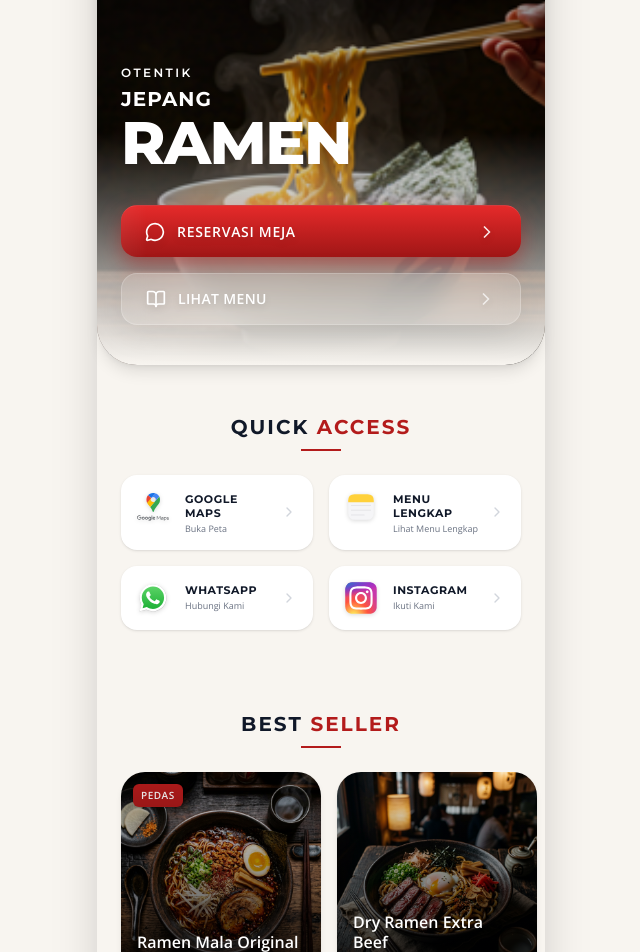
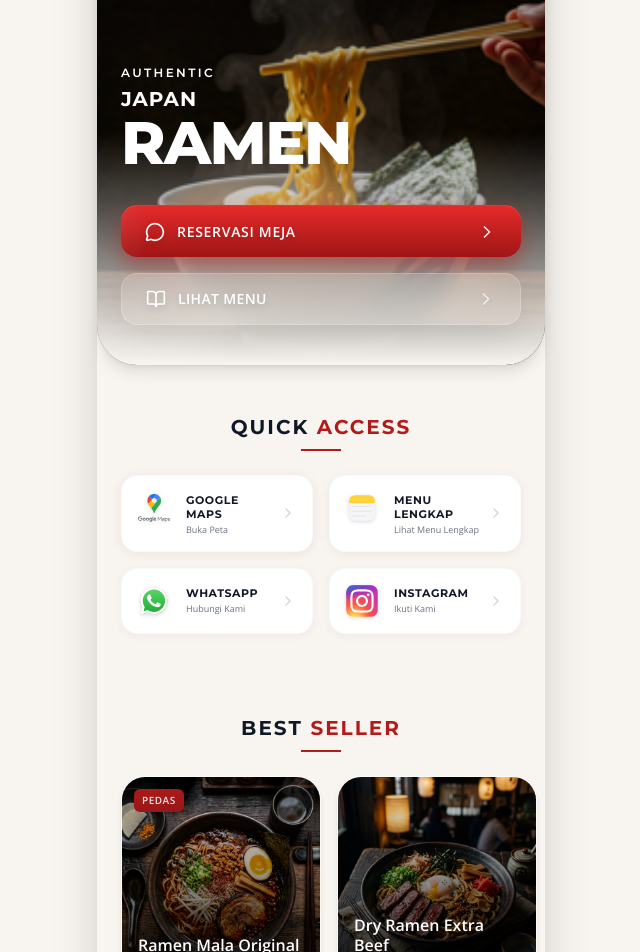
Before and after one commit to dzakwanfadhlullah/JoffiRamen, a Next.js app: page / in a window 1280 px wide. Shown: the part 111-1063 px from the top of the page, without its empty margins (319-959 px from the left). Built offline with nearby package versions, Linux system fonts and the light colour scheme.

Commit message:
feat: implement zen in motion natural animations and fix hero text

```diff
--- a/app/components/BestSellerCarousel.tsx
+++ b/app/components/BestSellerCarousel.tsx
@@ -30,11 +30,24 @@ export default function BestSellerCarousel() {
 
   return (
     <section>
-      <div className="text-center mb-6">
+      <div className="text-center mb-6 overflow-hidden">
+        <motion.div
+          initial={{ y: "100%" }}
+          whileInView={{ y: 0 }}
+          viewport={{ once: true }}
+          transition={{ duration: 0.8, ease: [0.16, 1, 0.3, 1] }}
+        >
           <h2 className="font-heading text-xl font-bold tracking-widest text-gray-900">
             BEST <span className="text-[var(--color-brand-red)]">SELLER</span>
           </h2>
-        <div className="w-10 h-0.5 bg-[var(--color-brand-red)] mx-auto mt-2"></div>
+          <motion.div
+            initial={{ scaleX: 0 }}
+            whileInView={{ scaleX: 1 }}
+            viewport={{ once: true }}
+            transition={{ duration: 1, delay: 0.4 }}
+            className="w-10 h-0.5 bg-[var(--color-brand-red)] mx-auto mt-2 origin-center"
+          ></motion.div>
+        </motion.div>
       </div>
 
       {/* Horizontal Scrollable Container */}
@@ -47,7 +60,7 @@ export default function BestSellerCarousel() {
             viewport={{ once: true, margin: "-50px" }}
             whileTap={{ scale: 0.96 }}
             transition={{ type: "spring", stiffness: 200, damping: 20, delay: index * 0.15 }}
-            className="relative min-w-[200px] h-[220px] rounded-[24px] overflow-hidden shadow-md snap-center shrink-0 group cursor-pointer"
+            className="relative min-w-[200px] h-[220px] rounded-[24px] overflow-hidden shadow-md snap-center shrink-0 group cursor-pointer border border-white/50"
           >
             {item.badge && (
               <div className="absolute top-3 left-3 bg-[var(--color-brand-red)] text-white text-[10px] font-bold px-2 py-1 rounded-md z-10 tracking-wider shadow-sm">
@@ -55,6 +68,11 @@ export default function BestSellerCarousel() {
               </div>
             )}
 
+            <motion.div
+              whileInView={{ scale: [1, 1.05, 1] }}
+              transition={{ repeat: Infinity, duration: 10, ease: "easeInOut" }}
+              className="absolute inset-0 z-0"
+            >
               <Image
                 src={item.image}
                 alt={item.name}
@@ -62,6 +80,7 @@ export default function BestSellerCarousel() {
                 className="object-cover group-hover:scale-110 transition-transform duration-700 ease-in-out origin-center"
                 sizes="200px"
               />
+            </motion.div>
 
             <div className="absolute inset-0 card-gradient flex flex-col justify-end p-4 text-white z-10 pointer-events-none">
               <h4 className="font-bold text-base leading-tight mb-1">{item.name}</h4>
--- a/app/components/HeroSection.tsx
+++ b/app/components/HeroSection.tsx
@@ -47,22 +47,71 @@ export default function HeroSection({ onOpenMenu }: HeroSectionProps) {
           </button>
         </nav>
 
+        {/* Floating Vapor Effect (Zen in Motion) */}
+        <div className="absolute top-20 left-0 w-full h-64 pointer-events-none overflow-hidden z-0 opacity-20">
+          {[1, 2, 3].map((i) => (
+            <motion.svg
+              key={i}
+              className="absolute text-white/40 fill-current"
+              width="200"
+              height="400"
+              viewBox="0 0 200 400"
+              initial={{ y: 200, x: i * 80, opacity: 0, scale: 0.5 }}
+              animate={{
+                y: -100,
+                x: i * 80 + (Math.sin(i) * 30),
+                opacity: [0, 1, 0],
+                scale: [0.5, 1.2, 1.5]
+              }}
+              transition={{
+                duration: 8 + i * 2,
+                repeat: Infinity,
+                ease: "linear",
+                delay: i * 3
+              }}
+            >
+              <path d="M100,300 Q130,250 100,200 T100,100" fill="none" stroke="currentColor" strokeWidth="2" strokeDasharray="5,5" />
+            </motion.svg>
+          ))}
+        </div>
+
         {/* Main Text with Framer Motion fade-in */}
         <motion.div
-          initial={{ opacity: 0, y: 20 }}
+          initial={{ opacity: 0, y: 30 }}
           animate={{ opacity: 1, y: 0 }}
-          transition={{ duration: 0.8, ease: "easeOut" }}
-          className="mb-8 text-white"
+          transition={{ duration: 1.2, ease: [0.16, 1, 0.3, 1] }}
+          className="mb-8 text-white relative z-10"
         >
-          <p className="font-heading text-xs tracking-[0.2em] font-semibold mb-1">
-            OTENTIK
-          </p>
-          <p className="font-heading text-xl font-bold tracking-wider mb-0">
-            JEPANG
-          </p>
-          <h1 className="font-heading text-6xl font-extrabold tracking-tight mt-0">
-            RAMEN
-          </h1>
+          <div className="overflow-hidden">
+            <motion.p
+              initial={{ y: "100%" }}
+              animate={{ y: 0 }}
+              transition={{ duration: 0.8, delay: 0.2 }}
+              className="font-heading text-xs tracking-[0.2em] font-semibold mb-1"
+            >
+              AUTHENTIC
+            </motion.p>
+          </div>
+          <div className="overflow-hidden">
+            <motion.p
+              initial={{ y: "100%" }}
+              animate={{ y: 0 }}
+              transition={{ duration: 0.8, delay: 0.3 }}
+              className="font-heading text-xl font-bold tracking-wider mb-0"
+            >
+              JAPAN
+            </motion.p>
+          </div>
+          <div className="overflow-hidden">
+            <motion.h1
+              initial={{ y: "100%" }}
+              animate={{ y: 0 }}
+              transition={{ duration: 0.8, delay: 0.4 }}
+              className="font-heading text-6xl font-extrabold tracking-tight mt-0"
+            >
+              RAMEN
+            </motion.h1>
+          </div>
         </motion.div>
 
         {/* Call to Action Buttons */}
--- a/app/components/LocationSection.tsx
+++ b/app/components/LocationSection.tsx
@@ -7,12 +7,13 @@ export default function LocationSection() {
   return (
     <section>
       {/* Compact Info Card */}
+      <div className="overflow-hidden">
         <motion.div
-        initial={{ opacity: 0, y: 20 }}
+          initial={{ opacity: 0, y: 100 }}
           whileInView={{ opacity: 1, y: 0 }}
           viewport={{ once: true }}
-        transition={{ duration: 0.5 }}
-        className="bg-white/90 backdrop-blur-md rounded-[20px] py-4 px-5 mb-4 shadow-sm flex items-center justify-between"
+          transition={{ duration: 0.8, ease: [0.16, 1, 0.3, 1] }}
+          className="bg-white/90 backdrop-blur-md rounded-[20px] py-4 px-5 mb-4 shadow-sm flex items-center justify-between border border-gray-50"
         >
           {/* Address */}
           <div className="flex items-center gap-3">
@@ -39,12 +40,17 @@ export default function LocationSection() {
             </div>
           </div>
         </motion.div>
+      </div>
 
       {/* Map Button */}
       <motion.a
         href="https://maps.app.goo.gl/zJJVAabod4ahAJmP6"
         target="_blank"
         rel="noopener noreferrer"
+        initial={{ opacity: 0, scale: 0.95 }}
+        whileInView={{ opacity: 1, scale: 1 }}
+        viewport={{ once: true }}
+        transition={{ duration: 0.5, delay: 0.2 }}
         whileHover={{ scale: 1.02 }}
         whileTap={{ scale: 0.98 }}
         className="w-full bg-[var(--color-brand-black)] text-white h-[52px] px-6 rounded-[14px] flex justify-center items-center gap-2 font-bold text-sm tracking-widest shadow-md hover:bg-gray-800 transition"
--- a/app/components/QuickAccessGrid.tsx
+++ b/app/components/QuickAccessGrid.tsx
@@ -42,11 +42,24 @@ export default function QuickAccessGrid({ onOpenMenu }: QuickAccessGridProps) {
 
   return (
     <section>
-      <div className="text-center mb-6">
-        <h2 className="font-heading text-xl font-bold tracking-widest text-gray-900">
-          QUICK <span className="text-[var(--color-brand-red)]">ACCESS</span>
-        </h2>
-        <div className="w-10 h-0.5 bg-[var(--color-brand-red)] mx-auto mt-2"></div>
+      <div className="text-center mb-6 overflow-hidden">
+        <motion.div
+          initial={{ y: "100%" }}
+          whileInView={{ y: 0 }}
+          viewport={{ once: true }}
+          transition={{ duration: 0.8, ease: [0.16, 1, 0.3, 1] }}
+        >
+          <h2 className="font-heading text-xl font-bold tracking-widest text-gray-900">
+            QUICK <span className="text-[var(--color-brand-red)]">ACCESS</span>
+          </h2>
+          <motion.div
+            initial={{ scaleX: 0 }}
+            whileInView={{ scaleX: 1 }}
+            viewport={{ once: true }}
+            transition={{ duration: 1, delay: 0.4 }}
+            className="w-10 h-0.5 bg-[var(--color-brand-red)] mx-auto mt-2 origin-center"
+          ></motion.div>
+        </motion.div>
       </div>
 
       <div className="grid grid-cols-2 gap-4">
@@ -64,10 +77,21 @@ export default function QuickAccessGrid({ onOpenMenu }: QuickAccessGridProps) {
               whileHover={{ y: -4, scale: 1.02 }}
               whileTap={{ scale: 0.95 }}
               initial={{ opacity: 0, y: 20 }}
-              whileInView={{ opacity: 1, y: 0 }}
+              whileInView={{
+                opacity: 1,
+                y: 0,
+                boxShadow: [
+                  "0px 2px 8px rgba(0,0,0,0.05)",
+                  "0px 2px 15px rgba(179,27,27,0.1)",
+                  "0px 2px 8px rgba(0,0,0,0.05)"
+                ]
+              }}
               viewport={{ once: true }}
-              transition={{ type: "spring", stiffness: 300, damping: 20, delay: index * 0.1 }}
-              className="bg-white p-4 rounded-[16px] shadow-sm flex items-center justify-between hover:shadow-md transition w-full text-left"
+              transition={{
+                y: { type: "spring", stiffness: 300, damping: 20, delay: index * 0.1 },
+                boxShadow: { repeat: Infinity, duration: 4, ease: "easeInOut", delay: index * 0.5 }
+              }}
+              className="bg-white p-4 rounded-[16px] shadow-sm flex items-center justify-between transition w-full text-left border border-gray-50"
             >
               <div className="flex items-start gap-4">
                 <div className="relative w-8 h-8 shrink-0 drop-shadow-sm">
```
Lines whose indentation alone changed are shown as unchanged.
